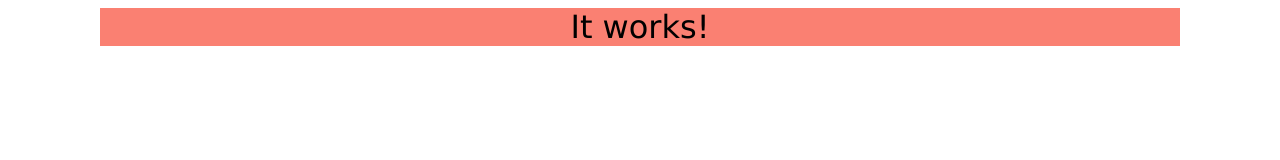
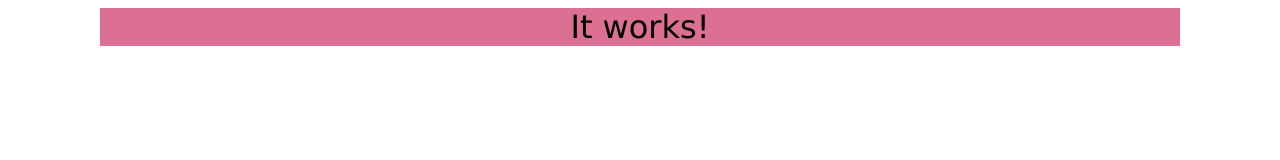
Before and after one commit to JacekDwojakPL/stage-planner-2-client, a React app: page / in a window 1280 px wide. Built offline with nearby package versions, Linux system fonts and the light colour scheme.

Commit message:
change color 2

```diff
--- a/src/App/Main/Main.scss
+++ b/src/App/Main/Main.scss
@@ -8,5 +8,5 @@
     'Lucida Sans Unicode', Geneva, Verdana, sans-serif;
   font-size: 32px;
   text-align: center;
-  background-color: salmon;
+  background-color: palevioletred;
 }
```
